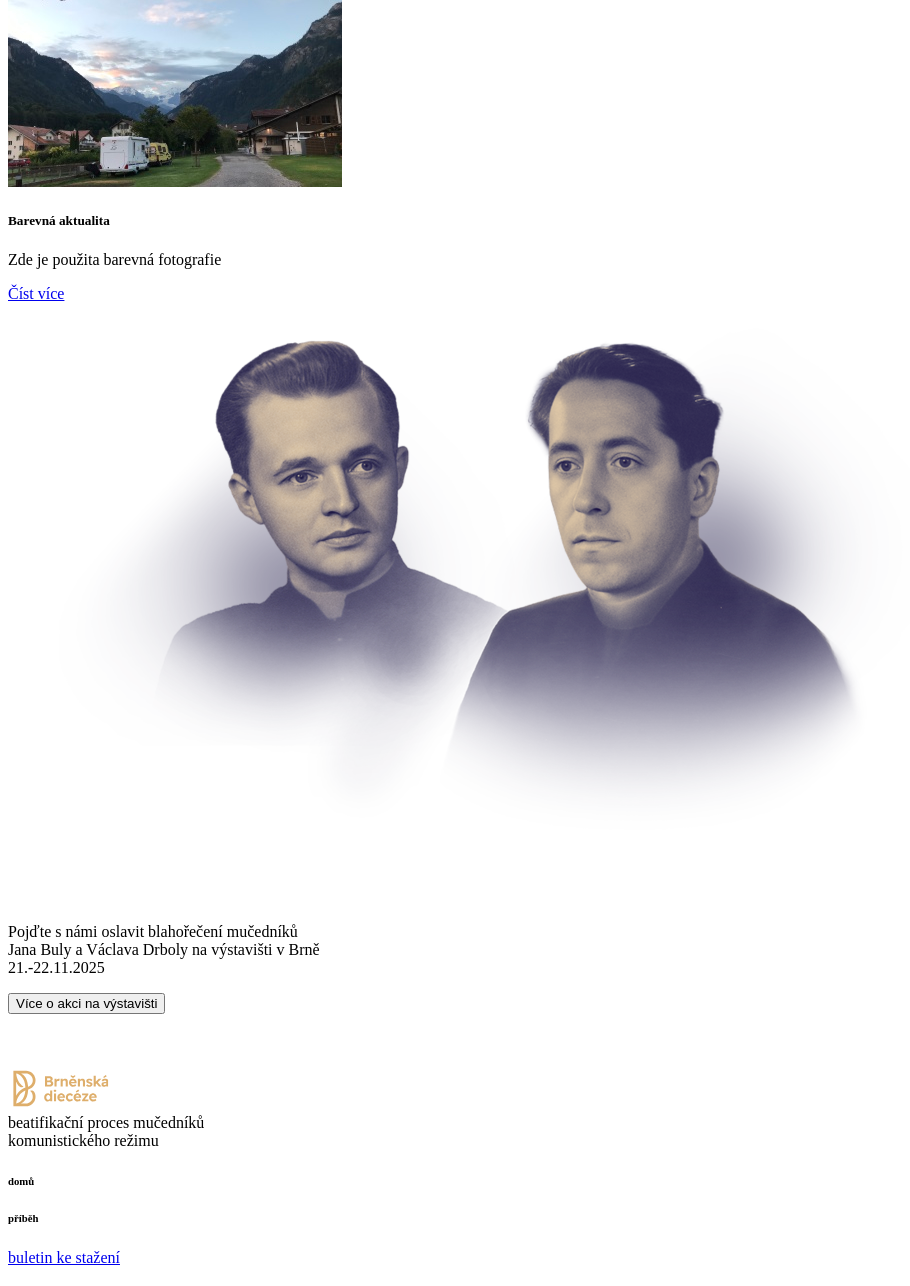
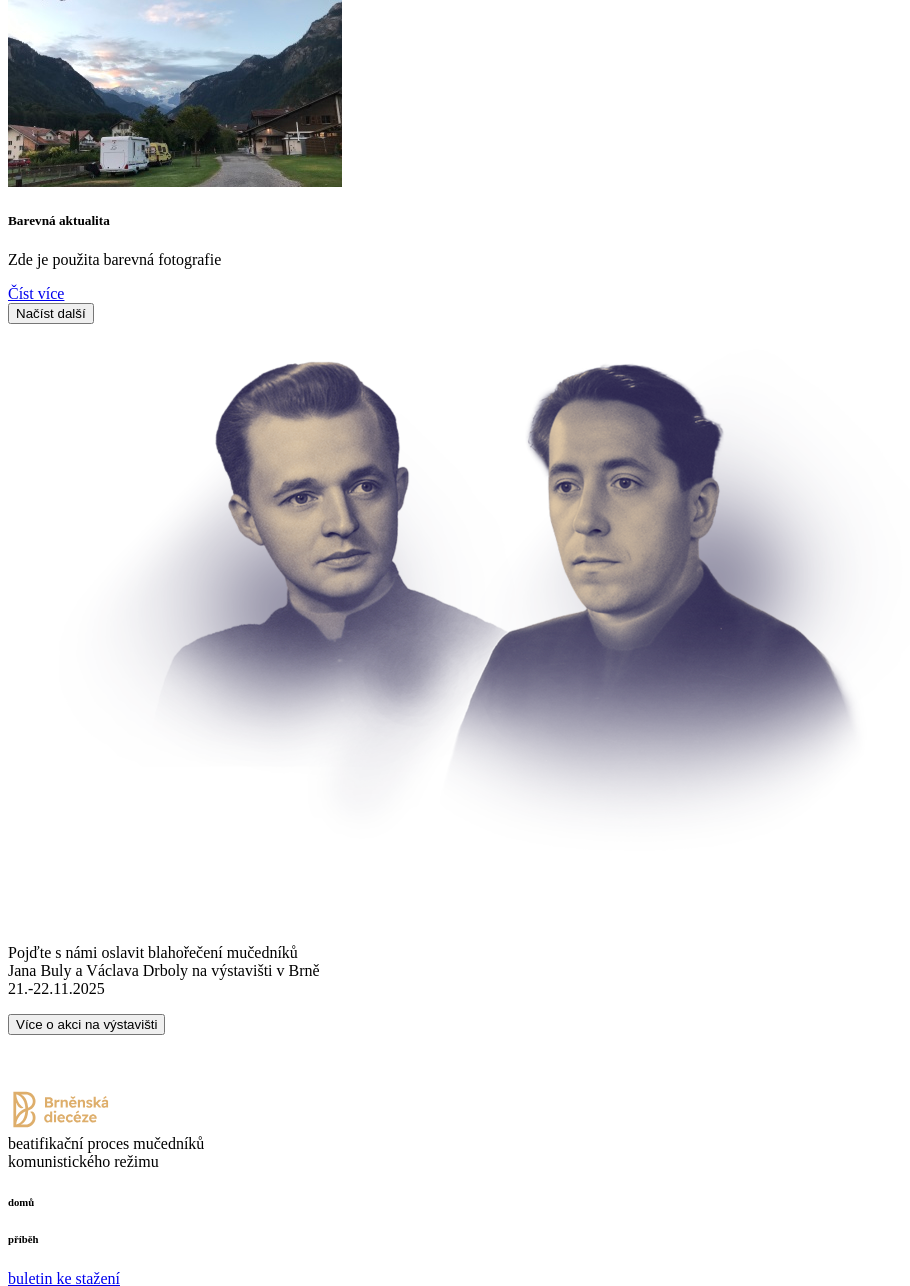
Before and after one commit to ITBiBr/BulaDrbola, a Symfony app: template templates/aktuality/index.html.twig in a window 1280 px wide. Shown: the part 2318-3604 px from the top of the page, without its empty margins (0-910 px from the left). Run offline with Twig, Linux system fonts and the light colour scheme; the template is opened without the code that fills it, so the values that code supplies are empty; some libraries are stand-ins or nearby versions.

Commit message:
tlačítko další - aktuality

```diff
--- a/assets/styles/global.scss
+++ b/assets/styles/global.scss
@@ -82,7 +82,7 @@
     transition: background-color 0ms;
 }
 .navbar.scrolled {
-    transition: background-color 0.4s ease-in-out;
+    transition: background-color 0ms;
 }
 
 .bod-casove-osy,.casova-osa-linie {
--- a/templates/aktuality/index.html.twig
+++ b/templates/aktuality/index.html.twig
@@ -123,6 +123,13 @@
         </div>
 
     </div>
+    <div class="container text-center">
+        <div class="row justify-content-center">
+            <div class="col-md-12">
+                <button class="btn btn-outline-primary rounded-pill m-5"><div class="mx-3">Načíst další</div></button>
+            </div>
+        </div>
+    </div>
     {% include 'paticka.html.twig' %}
 
 
```
